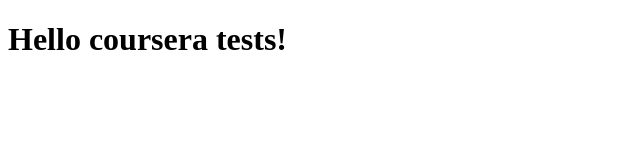
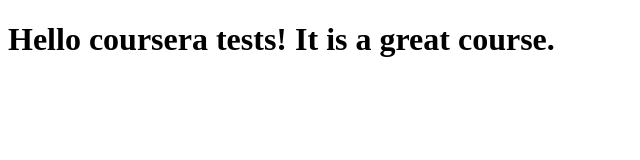
Before and after one commit to programmerasmaa/coursera-tests, a plain HTML site: page site/index.html in a window 1280 px wide. Shown: the whole page, without its empty margins (0-640 px from the left). Drawn offline with Linux system fonts and the light colour scheme.

Commit message:
Small addition to our page content.

```diff
--- a/site/index.html
+++ b/site/index.html
@@ -6,7 +6,7 @@
 	<title>Hello Coursera tests</title>
 </head>
 <body>
-	<h1>Hello coursera tests!</h1>
+	<h1>Hello coursera tests! It is a great course.</h1>
 
 </body>
 </html>
```
